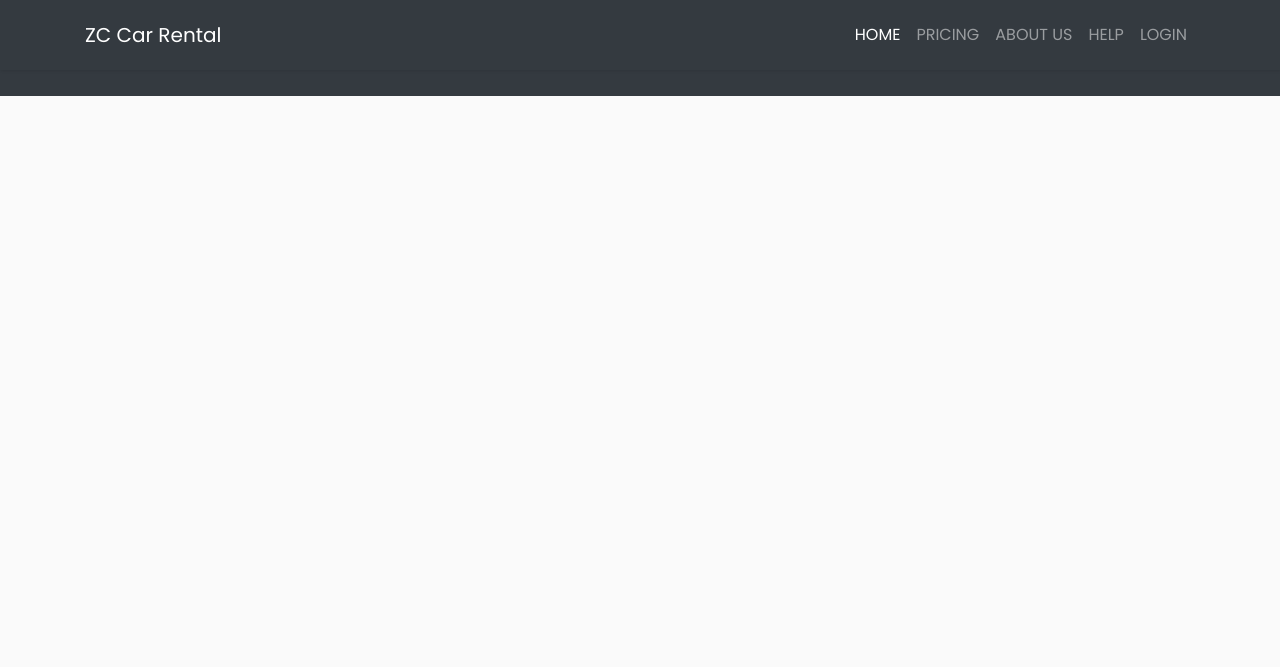
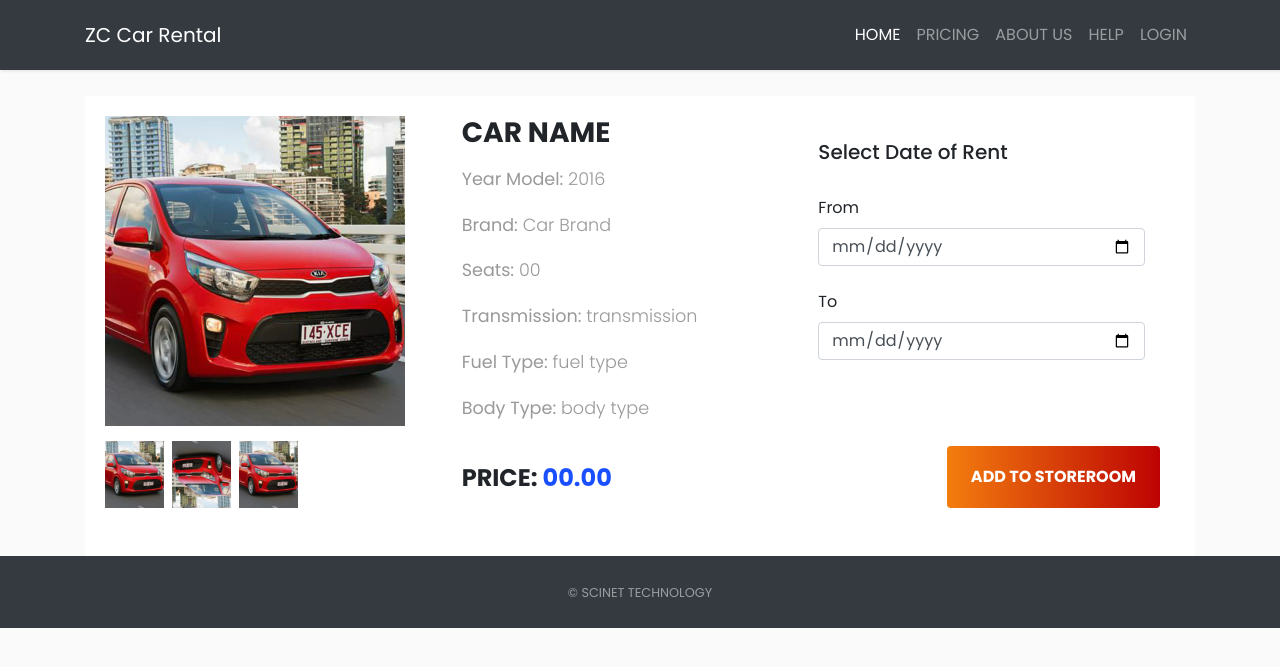
Before and after one commit to newbies4/fighting, a CodeIgniter app: page /fighting/index.php/user_controller/user_car_details in a window 1280 px wide. Shown: the top 667 px of the page. Run offline with CodeIgniter, Linux system fonts and the light colour scheme; some libraries are stand-ins or nearby versions.

Commit message:
view cars ui

```diff
--- a/application/views/user/user_car_details.php
+++ b/application/views/user/user_car_details.php
@@ -1 +1,55 @@
-ddd
+<br>
+<br>
+<br>
+<br>
+<div class="container">
+<div class="profile-content">
+	<div class="wrapper row">
+		<div class="preview col-sm-4">
+
+		    <div class="preview-pic tab-content">
+			    <div class="tab-pane active" id="pic-1"><img src=<?php echo base_url("assets/Content-filter/home-img/img-1.jpg" )?> /></div>
+				<div class="tab-pane" id="pic-2"><img src=<?php echo base_url("assets/Content-filter/home-img/img-1.1.jpg")?> /></div>
+				<div class="tab-pane" id="pic-3"><img src=<?php echo base_url("assets/Content-filter/home-img/img-1.jpg")?> /></div>
+			</div>
+
+            <ul class="preview-thumbnail nav nav-tabs">
+				<li class="active"><a data-target="#pic-1" data-toggle="tab"><img src=<?php echo base_url("assets/Content-filter/home-img/img-1.jpg")?> /></a></li>
+				<li><a data-target="#pic-2" data-toggle="tab"><img src=<?php echo base_url("assets/Content-filter/home-img/img-1.1.jpg")?> /></a></li>
+				<li><a data-target="#pic-3" data-toggle="tab"><img src=<?php echo base_url("assets/Content-filter/home-img/img-1.jpg")?> /></a></li>
+			</ul>
+		</div>
+
+        <div class="details col-sm-4">
+            <h3 class="product-title">Car Name</h3>
+            <p><strong>Year Model:</strong> 2016</p>
+            <p><strong>Brand:</strong> Car Brand</p>
+            <p><strong>Seats:</strong> 00</p>
+            <p><strong>Transmission:</strong> transmission</p>
+            <p><strong>Fuel Type:</strong> fuel type</p>
+            <p><strong>Body Type:</strong> body type</p>
+            <br>
+            <h4 class="price">Price: <span>00.00</span></h4>
+
+
+        </div>
+
+        <div class="details col-sm-4">
+        <div class="action">
+        <br>
+        <h5> Select Date of Rent </h5>
+        <br>
+        <label >From</label>
+                  		<input type="date" name="from" max="3000-12-31"
+                          min="1000-01-01" class="form-control">
+        <br>
+        <label >To</label>
+                  		<input type="date" name="from" max="3000-12-31"
+                          min="1000-01-01" class="form-control">
+
+				<button class="add-to-storeroom btn btn-default custom-position" type="button">Add to Storeroom</button>
+			</div>
+        </div>
+    </div>
+</div>
+</div>
--- a/assets/css/styles.css
+++ b/assets/css/styles.css
@@ -615,7 +615,159 @@
   box-shadow: 0px 0px 20px 0px rgba(0, 0, 0, 0.863);
 }
 
+/* ---------------------------------------------------
+    VIEW CAR DETAILS
+----------------------------------------------------- */
+img {
+  max-width: 100%;
+}
 
+.preview {
+  display: -webkit-box;
+  display: -webkit-flex;
+  display: -ms-flexbox;
+  display: flex;
+  -webkit-box-orient: vertical;
+  -webkit-box-direction: normal;
+  -webkit-flex-direction: column;
+      -ms-flex-direction: column;
+          flex-direction: column; }
+  @media screen and (max-width: 996px) {
+    .preview {
+      margin-bottom: 20px;
+    }
+  }
+
+.preview-pic {
+  width: 300px;
+  height: 300px;
+  -webkit-box-flex: 1;
+  -webkit-flex-grow: 1;
+      -ms-flex-positive: 1;
+          flex-grow: 1;
+}
+
+.preview-thumbnail.nav-tabs {
+  border: none;
+  margin-top: 15px;
+}
+
+.preview-thumbnail.nav-tabs li {
+    width: 18%;
+    margin-right: 2.5%;
+}
+
+.preview-thumbnail.nav-tabs li img {
+      max-width: 100%;
+      display: block;
+}
+
+.preview-thumbnail.nav-tabs li a {
+      padding: 0;
+      margin: 0;
+}
+
+.preview-thumbnail.nav-tabs li:last-of-type {
+      margin-right: 0;
+}
+
+.tab-content {
+  overflow: hidden;
+}
+
+.tab-content img {
+  width: 100%;
+  -webkit-animation-name: opacity;
+  animation-name: opacity;
+  -webkit-animation-duration: .3s;
+  animation-duration: .3s;
+}
+
+@media screen and (min-width: 997px) {
+  .wrapper {
+    display: -webkit-box;
+    display: -webkit-flex;
+    display: -ms-flexbox;
+    display: flex;
+  }
+}
+
+.details {
+  display: -webkit-box;
+  display: -webkit-flex;
+  display: -ms-flexbox;
+  display: flex;
+  -webkit-box-orient: vertical;
+  -webkit-box-direction: normal;
+  -webkit-flex-direction: column;
+      -ms-flex-direction: column;
+          flex-direction: column;
+  }
+
+.product-title, .price{
+  text-transform: UPPERCASE;
+  font-weight: bold;
+}
+
+.price span {
+  color: #1a4fff; }
+
+.product-title, .price {
+  margin-bottom: 15px;
+}
+
+.product-title {
+  margin-top: 0; }
+
+.size {
+  margin-right: 10px; }
+  .size:first-of-type {
+    margin-left: 40px; }
+
+
+.add-to-storeroom{
+  background: linear-gradient(to left, #bd0303, rgb(243, 125, 14));
+  padding: 1.2em 1.5em;
+  border: none;
+  text-transform: UPPERCASE;
+  font-weight: bold;
+  color: #fff;
+  -webkit-transition: background .3s ease;
+          transition: background .3s ease;
+}
+
+.add-to-storeroom:hover{
+  background: linear-gradient(#bd0303, rgb(243, 125, 14)) ;
+  color: #fff;
+}
+
+.custom-position{
+  position: absolute;
+  right:    0;
+  bottom:   0;
+}
+
+@-webkit-keyframes opacity {
+  0% {
+    opacity: 0;
+    -webkit-transform: scale(3);
+            transform: scale(3); }
+  100% {
+    opacity: 1;
+    -webkit-transform: scale(1);
+            transform: scale(1); }
+}
+
+@keyframes opacity {
+  0% {
+    opacity: 0;
+    -webkit-transform: scale(3);
+            transform: scale(3); }
+  100% {
+    opacity: 1;
+    -webkit-transform: scale(1);
+            transform: scale(1); }
+}
 
 
 /*   USER HOME   */
```
